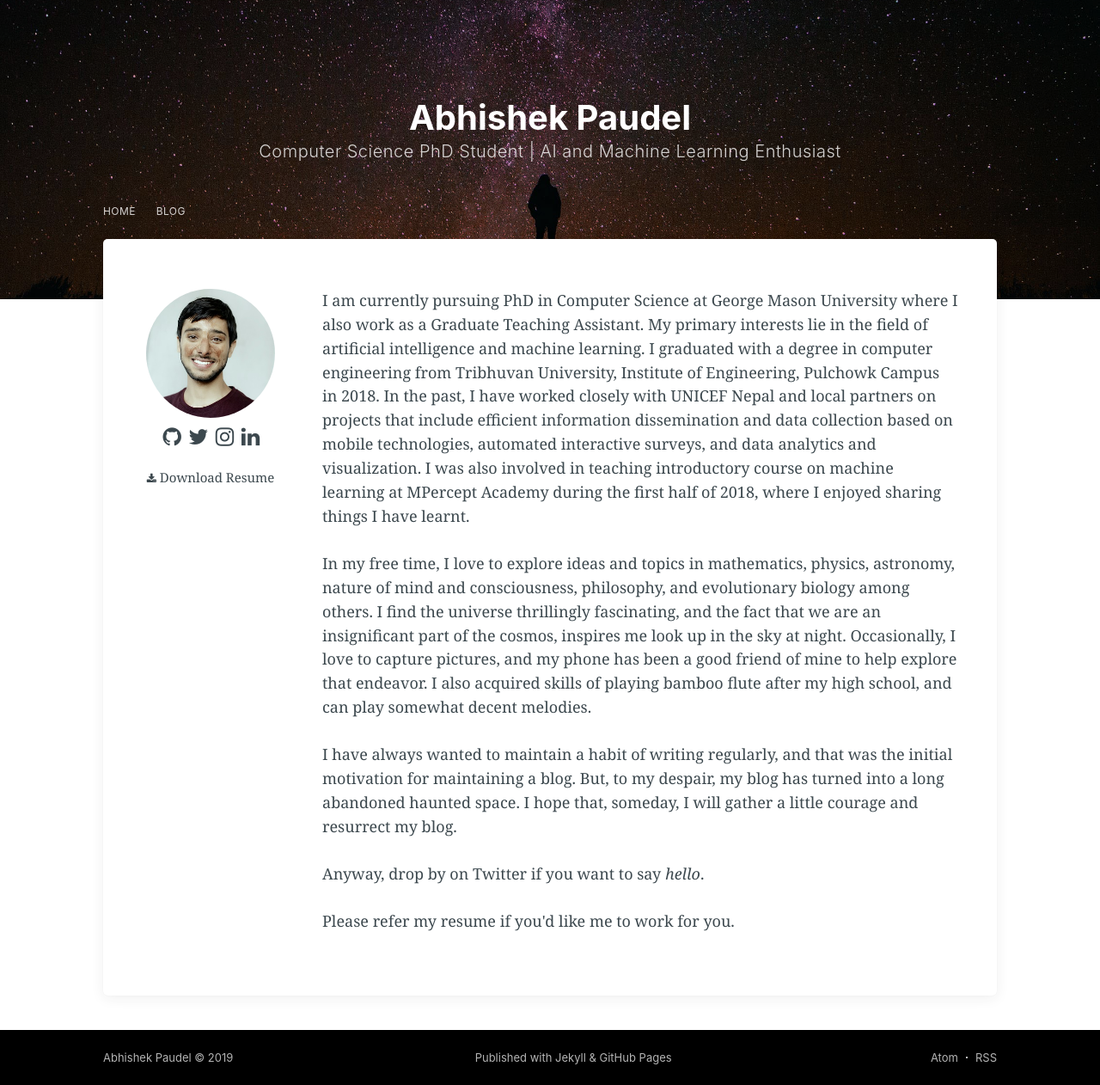
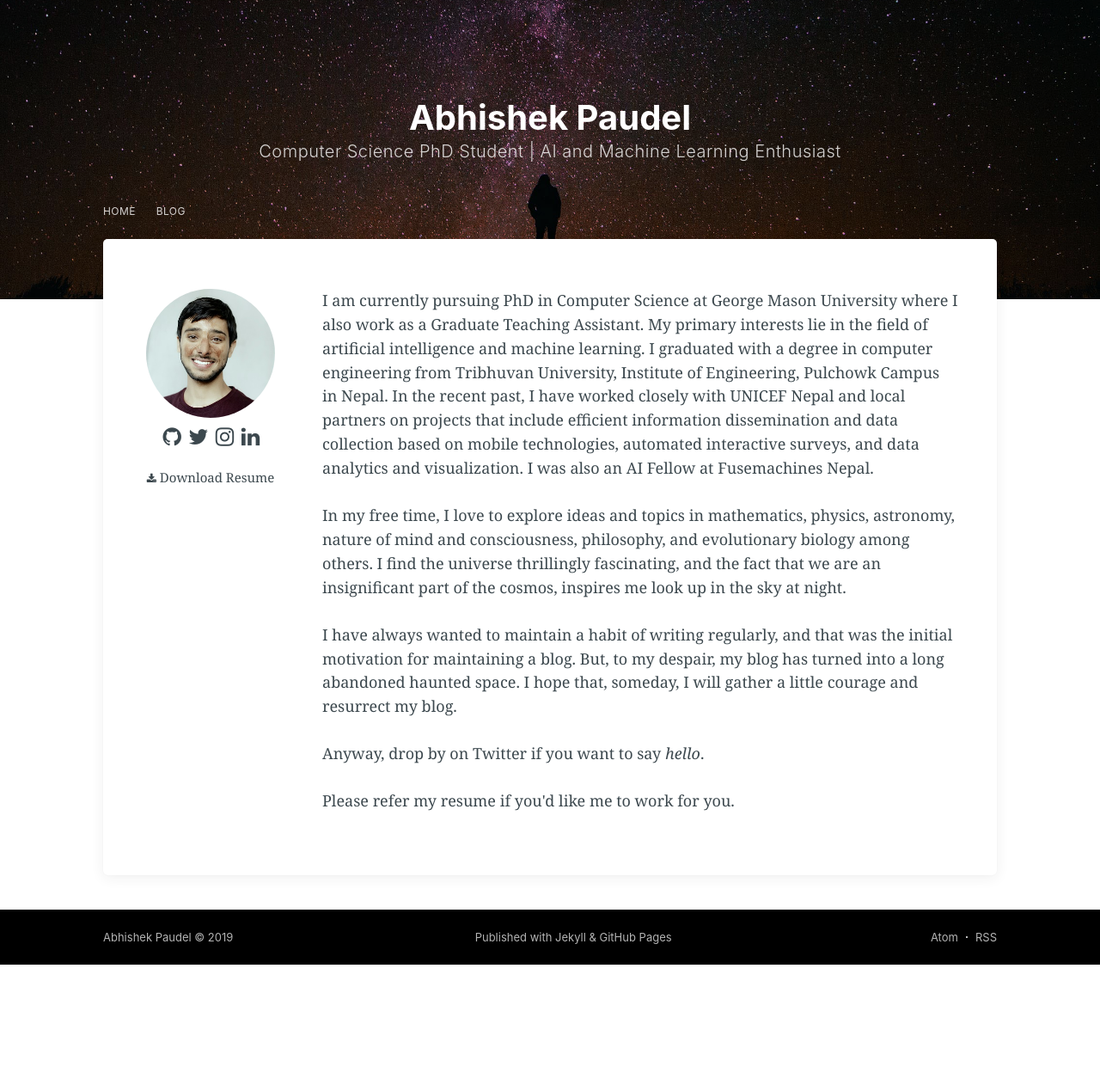
Before and after one commit to abpaudel/abpaudel.github.io, a Jekyll site: the page built from index.html, in a window 1280 px wide. Shown: the whole page at 86% size. Built offline with Jekyll 4.4.1, drawn with Linux system fonts in a browser that asks for light colours; nearby versions of some CDN libraries; comment, search, counter and statistics services are not loaded; after the commit the page ends 1122 px from its top, so only the background shows below that.

Commit message:
update bio

```diff
--- a/index.html
+++ b/index.html
@@ -21,10 +21,10 @@ navigation: True
 		</div>
 	</div>
 	<div id="right">
-		<p>I am currently pursuing PhD in Computer Science at <a href="https://www.gmu.edu" target="_blank">George Mason University</a> where I also work as a Graduate Teaching Assistant. My primary interests lie in the field of artificial intelligence and machine learning. I graduated with a degree in computer engineering from <a href="http://pcampus.edu.np" target="_blank">Tribhuvan University, Institute of Engineering, Pulchowk Campus in 2018</a>. In the past, I have worked closely with UNICEF Nepal and local partners on projects that include efficient information dissemination and data collection based on mobile technologies, automated interactive surveys, and data analytics and visualization.  I was also involved in teaching introductory course on machine learning at <a href="https://mpercept.academy" target="_blank">MPercept Academy</a> during the first half of 2018, where I enjoyed sharing things I have learnt.</p>
-		<p>In my free time, I love to explore ideas and topics in mathematics, physics, astronomy, nature of mind and consciousness, philosophy, and evolutionary biology among others. I find the universe thrillingly fascinating, and the fact that we are an insignificant part of the cosmos, inspires me look up in the sky at night. Occasionally, I love to capture <a href="https://www.instagram.com/{{site.instagram}}" target="_blank">pictures</a>, and my phone has been a good friend of mine to help explore that endeavor. I also acquired skills of playing bamboo flute after my high school, and can play somewhat <a href="https://youtu.be/rg9m323oo6s" target="_blank">decent melodies</a>.</p>
+		<p>I am currently pursuing PhD in Computer Science at <a href="https://www.gmu.edu" target="_blank">George Mason University</a> where I also work as a Graduate Teaching Assistant. My primary interests lie in the field of artificial intelligence and machine learning. I graduated with a degree in computer engineering from <a href="http://pcampus.edu.np" target="_blank">Tribhuvan University, Institute of Engineering, Pulchowk Campus in Nepal</a>. In the recent past, I have worked closely with UNICEF Nepal and local partners on projects that include efficient information dissemination and data collection based on mobile technologies, automated interactive surveys, and data analytics and visualization. I was also an AI Fellow at <a href="https://fusemachines.com.np" target="_blank">Fusemachines Nepal</a>.
+		<p>In my free time, I love to explore ideas and topics in mathematics, physics, astronomy, nature of mind and consciousness, philosophy, and evolutionary biology among others. I find the universe thrillingly fascinating, and the fact that we are an insignificant part of the cosmos, inspires me look up in the sky at night.
 		<p>I have always wanted to maintain a habit of writing regularly, and that was the initial motivation for maintaining a blog. But, to my despair, my blog has turned into a long abandoned haunted space. I hope that, someday, I will gather a little courage and resurrect my blog.</p>
-		<p>Anyway, drop by on <a href="https://twitter.com/{{site.twitter}}" target="_blank">Twitter</a> if you want to say <i>hello</i>.</p>
+		<p>Anyway, drop by on <a href="https://twitter.com/abpaudel" target="_blank">Twitter</a> if you want to say <i>hello</i>.</p>
 		<p>Please refer <a href="/assets/files/Abhishek_Paudel_Resume.pdf" target="_blank">my resume</a> if you'd like me to work for you.</p>
 	</div>
 </div>
```
